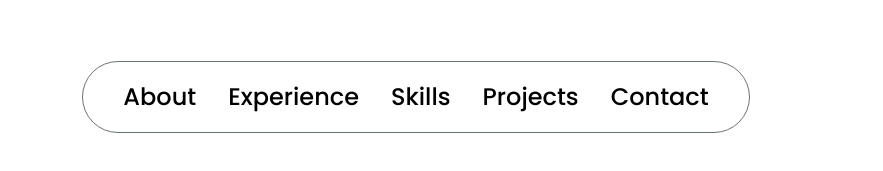
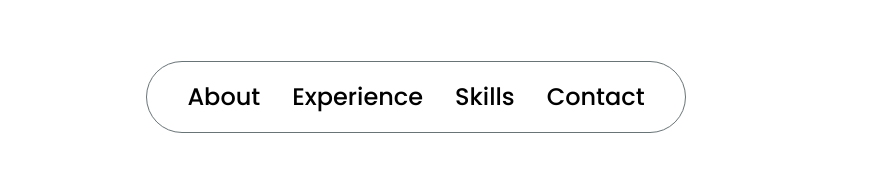
Before and after one commit to isita-431/Personal-Portfolio, a plain HTML site: page index.html in a window 1280 px wide. Shown: the part 4402-4573 px from the top of the page, without its empty margins (224-1107 px from the left). Drawn offline with Linux system fonts and the light colour scheme.

Commit message:
Update index.html

```diff
--- a/index.html
+++ b/index.html
@@ -32,7 +32,7 @@
           <li><a href="#about" onclick="toggleMenu()">About</a></li>
           <li><a href="#experience" onclick="toggleMenu()">Experience</a></li>
           <li><a href="#skills" onclick="toggleMenu()">Skills</a></li>
-          <li><a href="#projects" onclick="toggleMenu()">Projects</a></li>
+<!--           <li><a href="#projects" onclick="toggleMenu()">Projects</a></li> -->
           <li><a href="#contact" onclick="toggleMenu()">Contact</a></li>
         </div>
       </div>
@@ -813,7 +813,7 @@
             <li><a href="#about">About</a></li>
             <li><a href="#experience">Experience</a></li>
             <li><a href="#skills">Skills</a></li>
-            <li><a href="#projects">Projects</a></li>
+<!--             <li><a href="#projects">Projects</a></li> -->
             <li><a href="#contact">Contact</a></li>
           </ul>
         </div>
```
